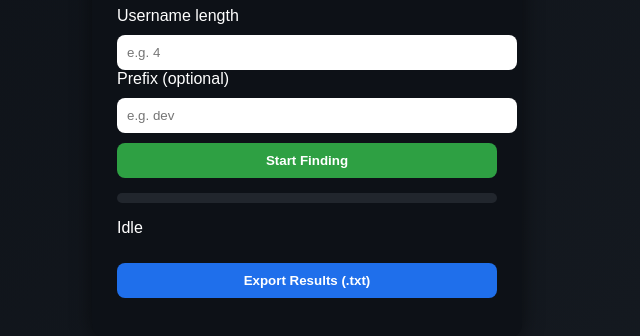
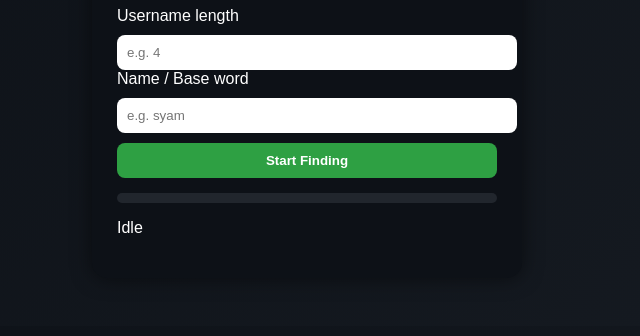
Before and after one commit to sks2k6/git-user-finder, a plain HTML site: page index.html in a window 1280 px wide. Shown: the part 146-482 px from the top of the page, without its empty margins (333-973 px from the left). Drawn offline with Linux system fonts and the light colour scheme.

Commit message:
Update index.html

```diff
--- a/index.html
+++ b/index.html
@@ -12,19 +12,20 @@
     <label>Username length</label>
     <input type="number" id="length" placeholder="e.g. 4">
 
-    <label>Prefix (optional)</label>
-    <input type="text" id="prefix" placeholder="e.g. dev">
+    <label>Name / Base word</label>
+    <input type="text" id="prefix" placeholder="e.g. syam">
 
     <button onclick="startFinding()">Start Finding</button>
 
+    <!-- Progress bar -->
     <div class="progress-container">
       <div id="progress"></div>
     </div>
 
+    <!-- Status -->
     <p id="status">Idle</p>
 
-    <button class="export" onclick="exportResults()">Export Results (.txt)</button>
-
+    <!-- Results -->
     <ul id="results"></ul>
   </div>
 
```
